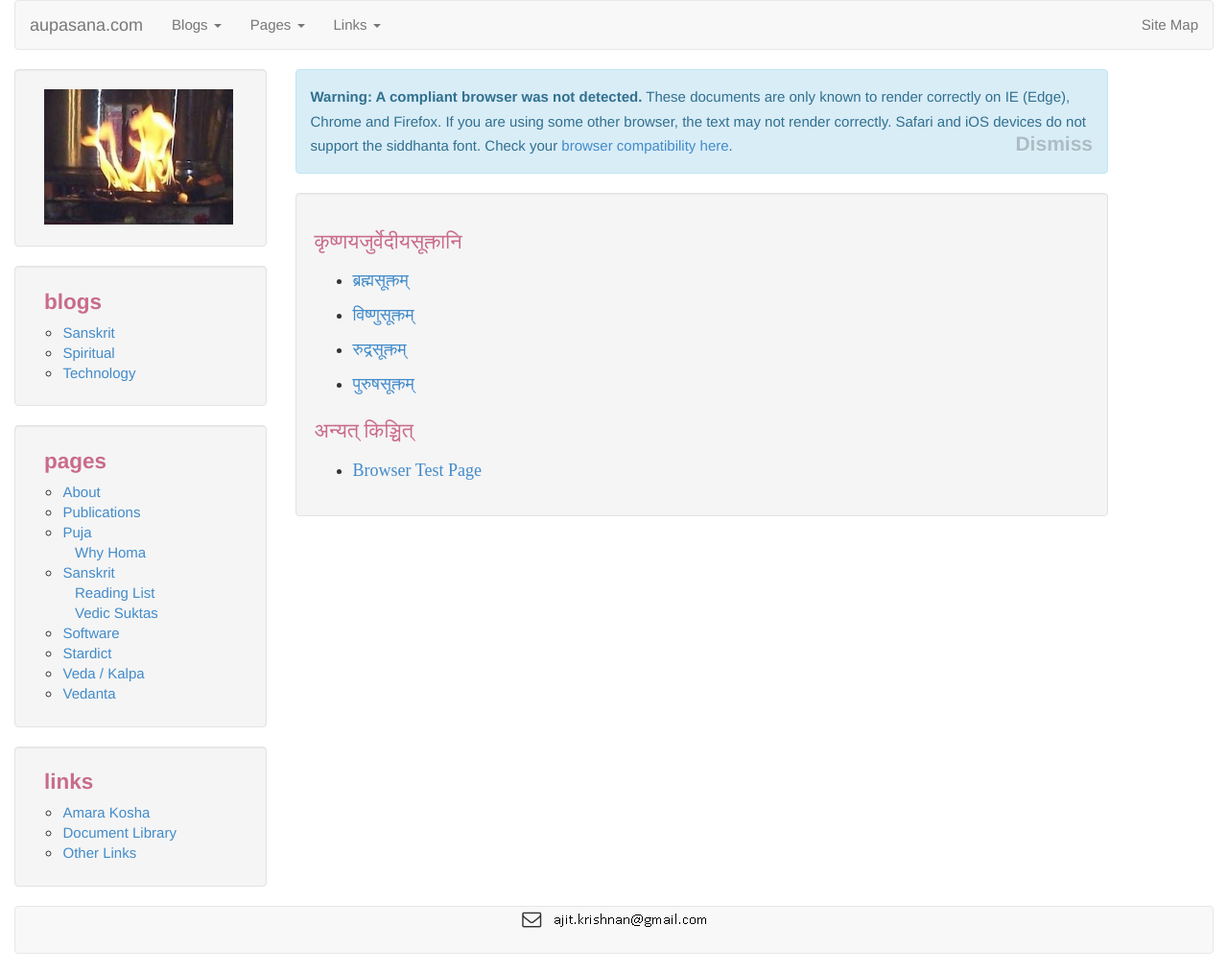
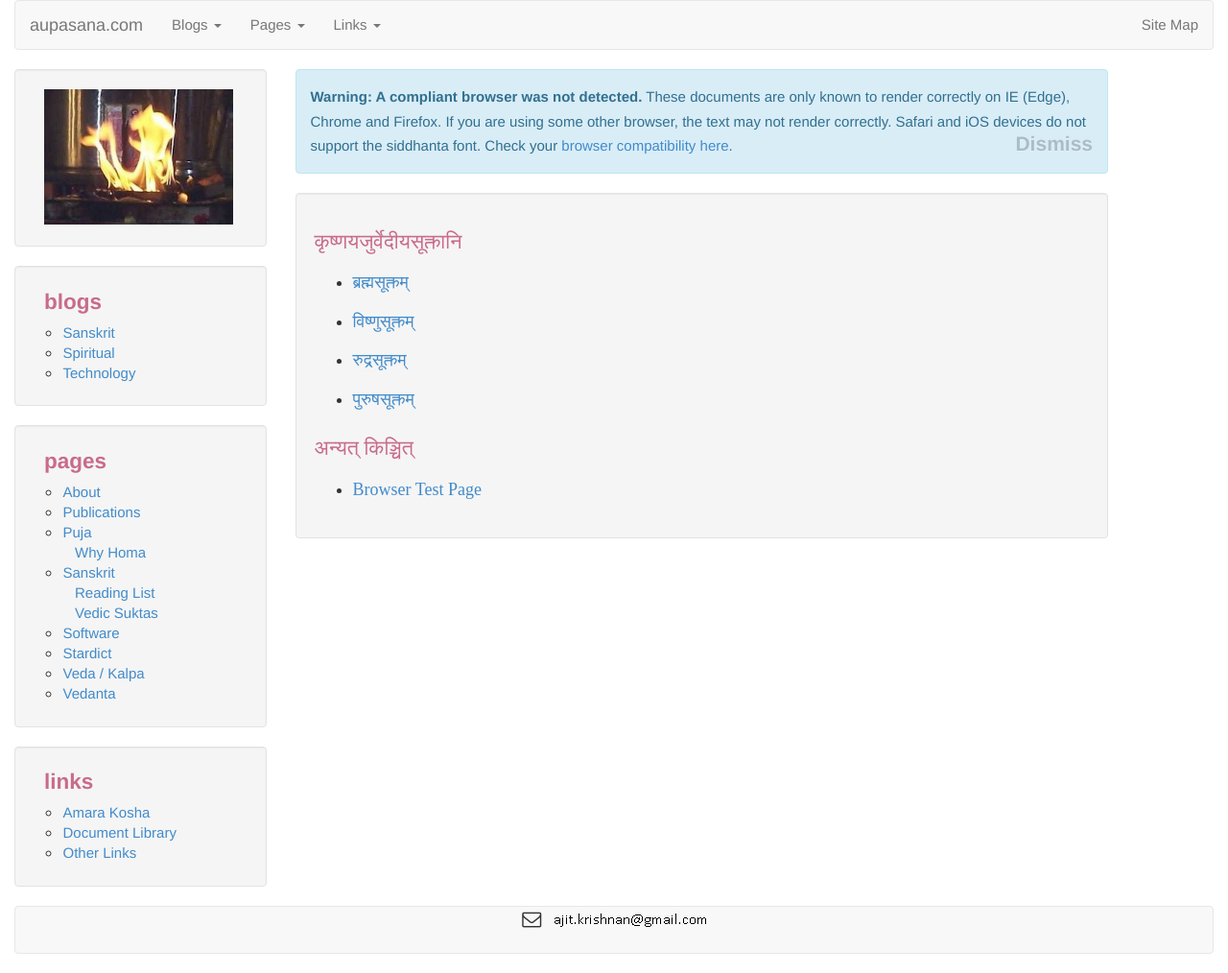
Before and after one commit to aupasana/aupasana.github.io, a Jekyll site: the page built from pages/suktas/index.md, in a window 1280 px wide. Shown: the whole page at 96% size. Built offline with Jekyll 4.4.1, drawn with Linux system fonts in a browser that asks for light colours; nearby versions of some CDN libraries; some web fonts are replaced.

Commit message:
theme.css: add classes to fixup safari accents

```diff
--- a/css/theme.css
+++ b/css/theme.css
@@ -19,7 +19,7 @@ font-style: normal;
 *[lang="sa"] {
 font-family:  'Siddhanta-cakravat1',  serif  !important;
 font-size: 120%;
-line-height:2.0;
+line-height:2.25;
 font-weight:normal;
 font-style:normal;
 }
@@ -30,13 +30,22 @@ body {
     line-height: 170%;
 }
 
-.shift-accents {
+.shift-accents-up {
   position: relative;
   top : -0.25em;
   padding: 0;
   margin-left: -0.025em;
   margin-right: -0.2em;
 }
+
+.shift-accents-down {
+  position: relative;
+  top : 0.25em;
+  padding: 0;
+  margin-left: -0.025em;
+  margin-right: -0.45em;
+}
+
 
 a:hover {
   font-weight: 500;
```
